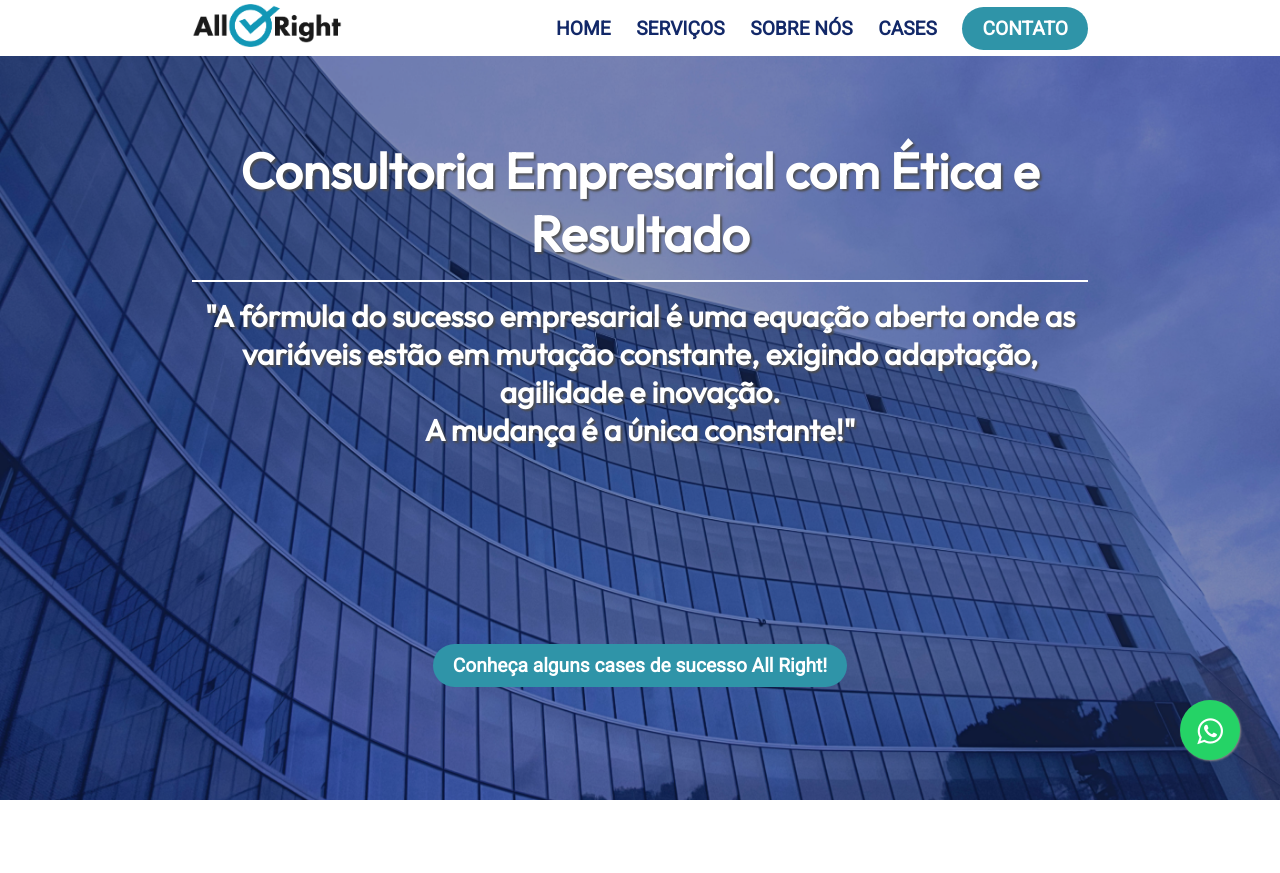
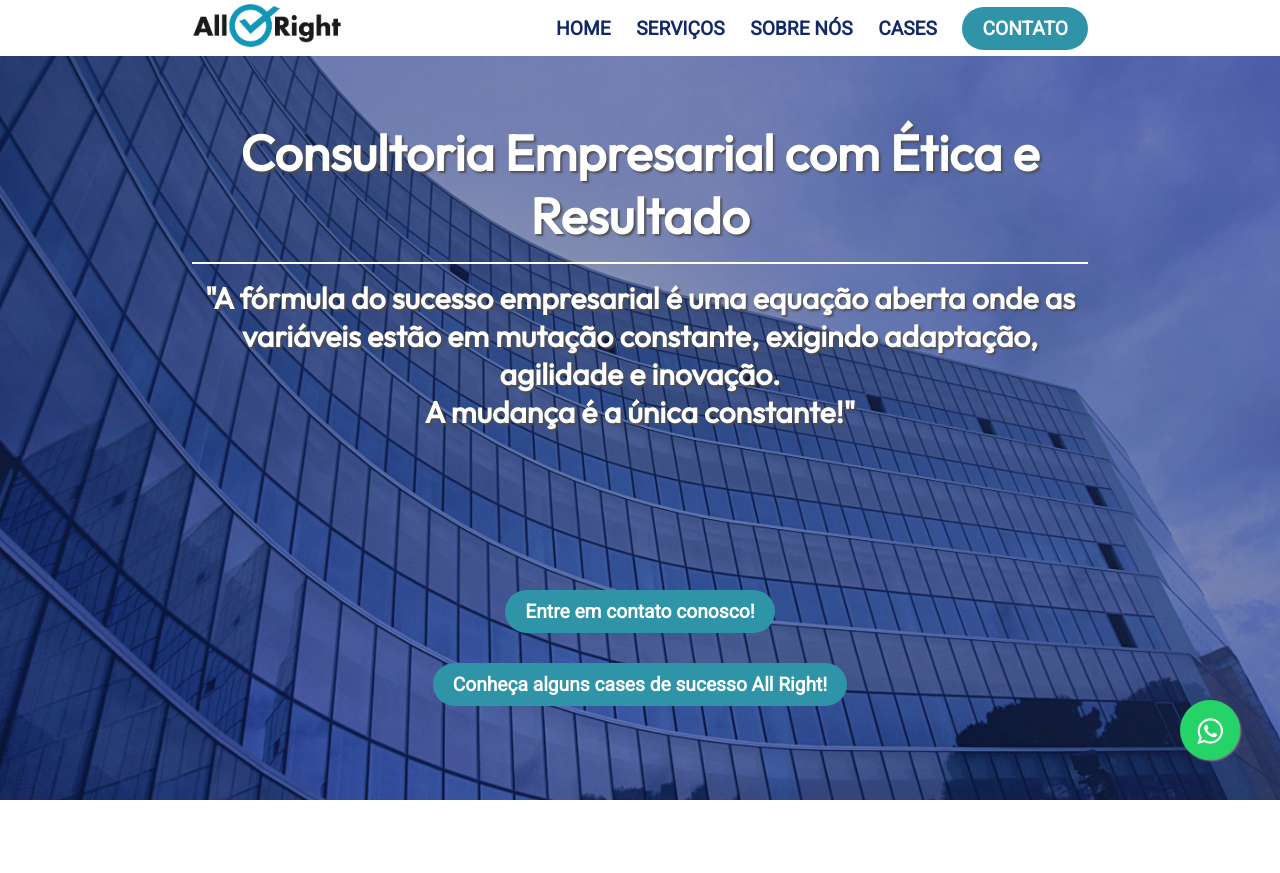
Before and after one commit to All-Right-Consultoria/All-Right-Landing-Page, a Django app: page / in a window 1280 px wide. Shown: the top 873 px of the page. Run offline with Django 4.2, Linux system fonts and the light colour scheme; some libraries are stand-ins or nearby versions.

Commit message:
mudança index novo botão

```diff
--- a/allright/blog/templates/index.html
+++ b/allright/blog/templates/index.html
@@ -24,6 +24,7 @@
                 </h3>
             </div>
             <div class="nossos-cases">
+                <a href="https://wa.me/5547991029445?text=Olá,%20gostaria%20de%20entrar%20em%20contato%20para%20falar%20sobre%20um%20dos%20serviços%20oferecidos%20pela%20AllRight%20Consultoria!" class="button-link">Entre em contato conosco!</a>
                 <a href="{% url 'cases-list' %}" class="button-link">Conheça alguns cases de sucesso All Right!</a>
             </div>
         </div>
```
